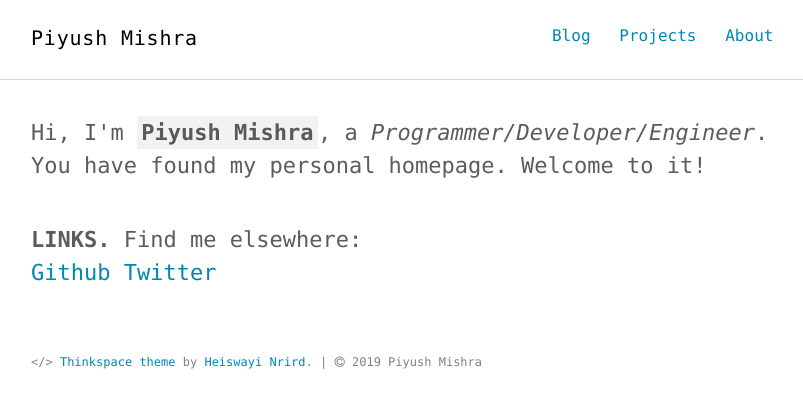
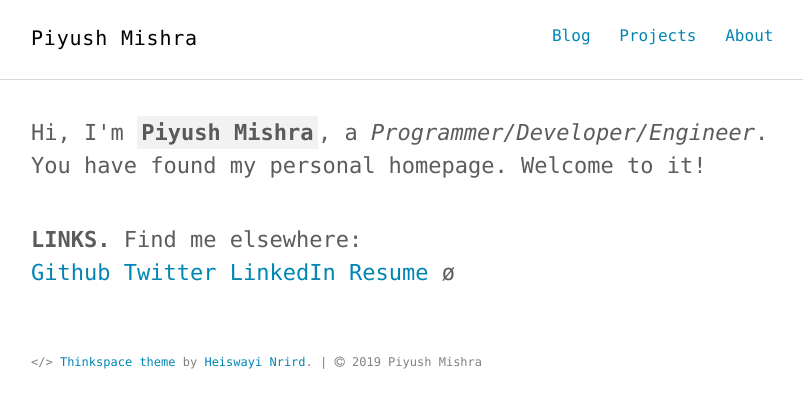
Before and after one commit to piymis/piymis.github.io, a Jekyll site: the page built from index.html, in a window 1280 px wide. Shown: the top 408 px of the page, without its empty margins (233-1036 px from the left). Built offline with Jekyll 4.4.1, drawn with Linux system fonts in a browser that asks for light colours.

Commit message:
Updated Home

```diff
--- a/_includes/intro.html
+++ b/_includes/intro.html
@@ -9,8 +9,10 @@
       <p class="lead">
         <strong>LINKS.</strong> Find me elsewhere:
         <br>
-        <a href="https://github.com/piymis)">Github</a>
+        <a href="https://github.com/piymis">Github</a>
         <a href="https://twitter.com/piy_mis">Twitter</a>
-    </p>
+        <a href="https://www.linkedin.com/in/piymis/">LinkedIn</a>
+        <a href="https://github.com/piymis/Resume-Piyush/raw/master/output/Resume_Piyush.pdf">Resume</a>
+ø    </p>
   </div>
 </section>
```
